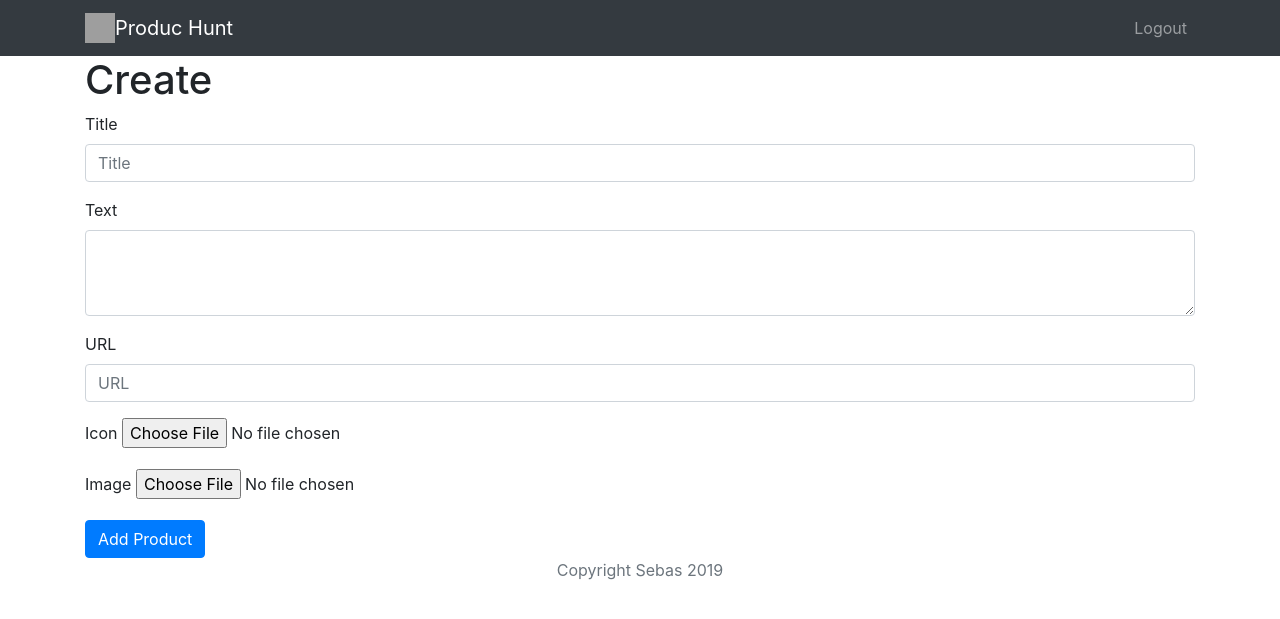
After one commit to Sebasgastiazoro/producthunt, a Django app: page /products/create in a window 1280 px wide. The commit adds this page. Shown: the top 619 px of the page. Run offline with Django 3.2, Linux system fonts and the light colour scheme; the visitor is signed in with stand-in values (Sample User, id 1); some libraries are stand-ins or nearby versions; grey boxes are pictures that could not be loaded.

Commit message:
Added creator web

```diff
--- a/producthunt/accounts/templates/accounts/signup.html
+++ b/producthunt/accounts/templates/accounts/signup.html
@@ -15,11 +15,11 @@
 
     <div class="form-group">
         <label>Password</label>
-        <input type="password" class="form-control" name="password1">
+        <input type="password" class="form-control" name="password1" placeholder="Enter Password">
     </div>
     <div class="form-group">
         <label>Confirm Password</label>
-        <input type="password" class="form-control" name="password2">
+        <input type="password" class="form-control" name="password2" placeholder="Confirm Password">
     </div>
 
         {% if error %}
--- a/producthunt/producthunt/settings.py
+++ b/producthunt/producthunt/settings.py
@@ -126,3 +126,7 @@ STATICFILES_DIRS = [
 
 STATIC_ROOT = os.path.join(BASE_DIR, 'static')
 STATIC_URL = '/static/'
+
+MEDIA_ROOT = os.path.join(BASE_DIR, 'media')
+
+MEDIA_URL = '/media/'
--- a/producthunt/producthunt/urls.py
+++ b/producthunt/producthunt/urls.py
@@ -15,11 +15,14 @@ Including another URLconf
 """
 from django.contrib import admin
 from django.urls import path, include
+from django.conf import settings
+from django.conf.urls.static import static
 from products import views
 
 urlpatterns = [
     path('admin/', admin.site.urls),
     path('', views.home, name='home'),
     path('accounts/', include('accounts.urls')),
+    path('products/', include('products.urls')),
 
-]
+]+ static(settings.MEDIA_URL, document_root = settings.MEDIA_ROOT)
--- /dev/null
+++ b/producthunt/products/templates/products/create.html
@@ -0,0 +1,44 @@
+{% extends 'base.html' %}
+
+
+{% block content %}
+
+
+<h1>Create</h1>
+
+<form method="post" action="{% url 'create' %}" enctype="multipart/form-data">
+    {%csrf_token %}
+    <div class="form-group">
+        <label>Title</label>
+        <input type="text" class="form-control" name="title" placeholder="Title">
+    </div>
+
+    <div class="form-group">
+        <label>Text</label>
+        <textarea class="form-control" name="body" rows="3"></textarea>
+    </div>
+    <div class="form-group">
+        <label>URL</label>
+        <input type="text" class="form-control" name="url" placeholder="URL">
+    </div>
+    <div class="form-group">
+        <label>Icon</label>
+        <input type="file" name="icon">
+    </div>
+    <div class="form-group">
+        <label>Image</label>
+        <input type="file" name="image">
+    </div>
+
+        {% if error %}
+        <div class="alert alert-danger" role="alert">
+            {{error}}
+        </div>
+
+        {% endif %}
+        <button type="submit" class="btn btn-primary">Add Product</button>
+
+
+</form>
+
+{% endblock %}
--- /dev/null
+++ b/producthunt/products/urls.py
@@ -0,0 +1,7 @@
+from django.urls import path, include
+from . import views
+
+urlpatterns = [
+    path('create', views.create, name='create'),
+
+]
--- a/producthunt/products/views.py
+++ b/producthunt/products/views.py
@@ -1,5 +1,30 @@
-from django.shortcuts import render
+from django.shortcuts import render, redirect
+from django.contrib.auth.decorators import login_required
+from .models import Product
+from django.utils import timezone
 
 # Create your views here.
 def home(request):
     return render(request, 'products/home.html')
+
+@login_required
+def create(request):
+    if request.method == 'POST':
+        if request.POST['title'] and request.POST['title'] and request.POST['url'] and request.FILES['icon'] and request.FILES['image']:
+            product = Product()
+            product.title = request.POST['title']
+            product.body = request.POST['body']
+            if request.POST['url'].startswith('http://') or request.POST['url'].startswith('https://'):
+                product.url = request.POST['body']
+            else:
+                product.url = 'http://' + request.POST['url']
+            product.icon = request.FILES['icon']
+            product.image = request.FILES['image']
+            product.pub_date = timezone.datetime.now()
+            product.hunter = request.user
+            product.save()
+            return redirect('home')
+        else:
+            return render(request, 'products/create.html', {'error': 'All fields are required'})
+    else:
+        return render(request, 'products/create.html')
```
